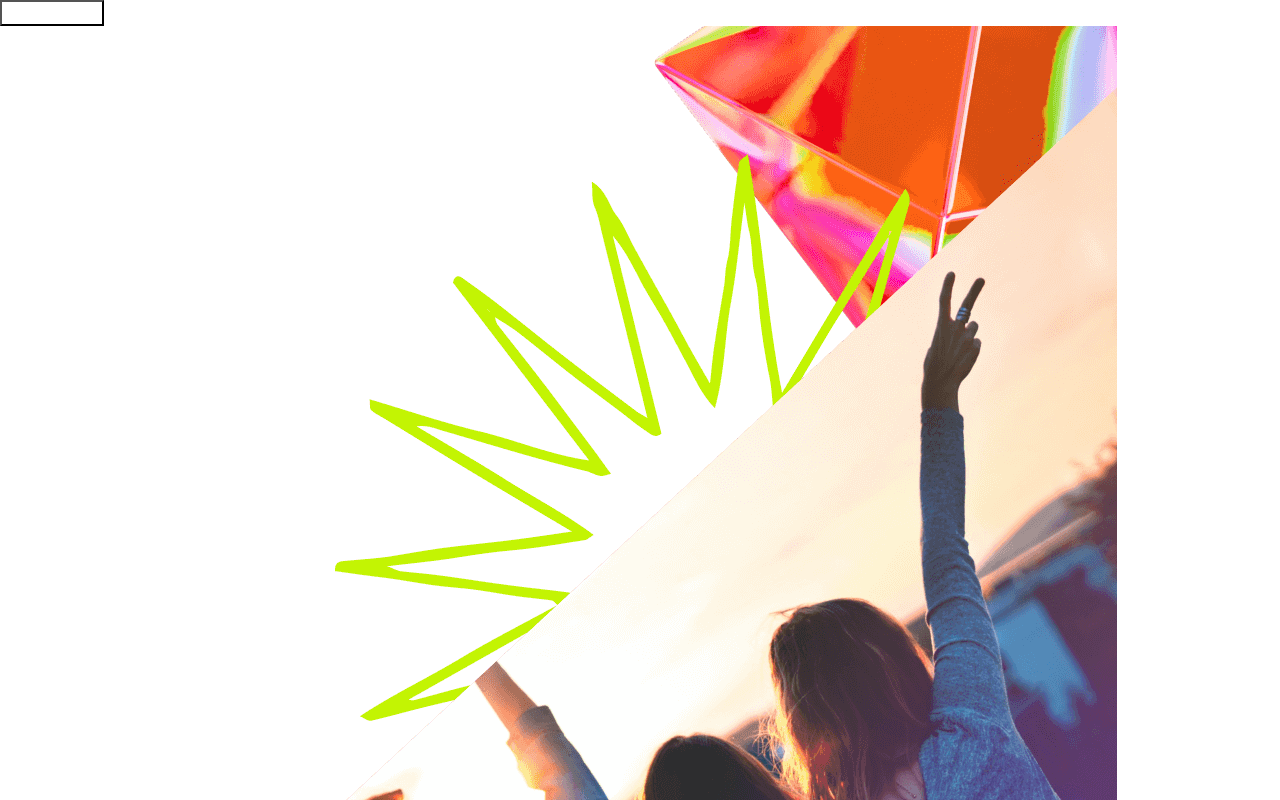
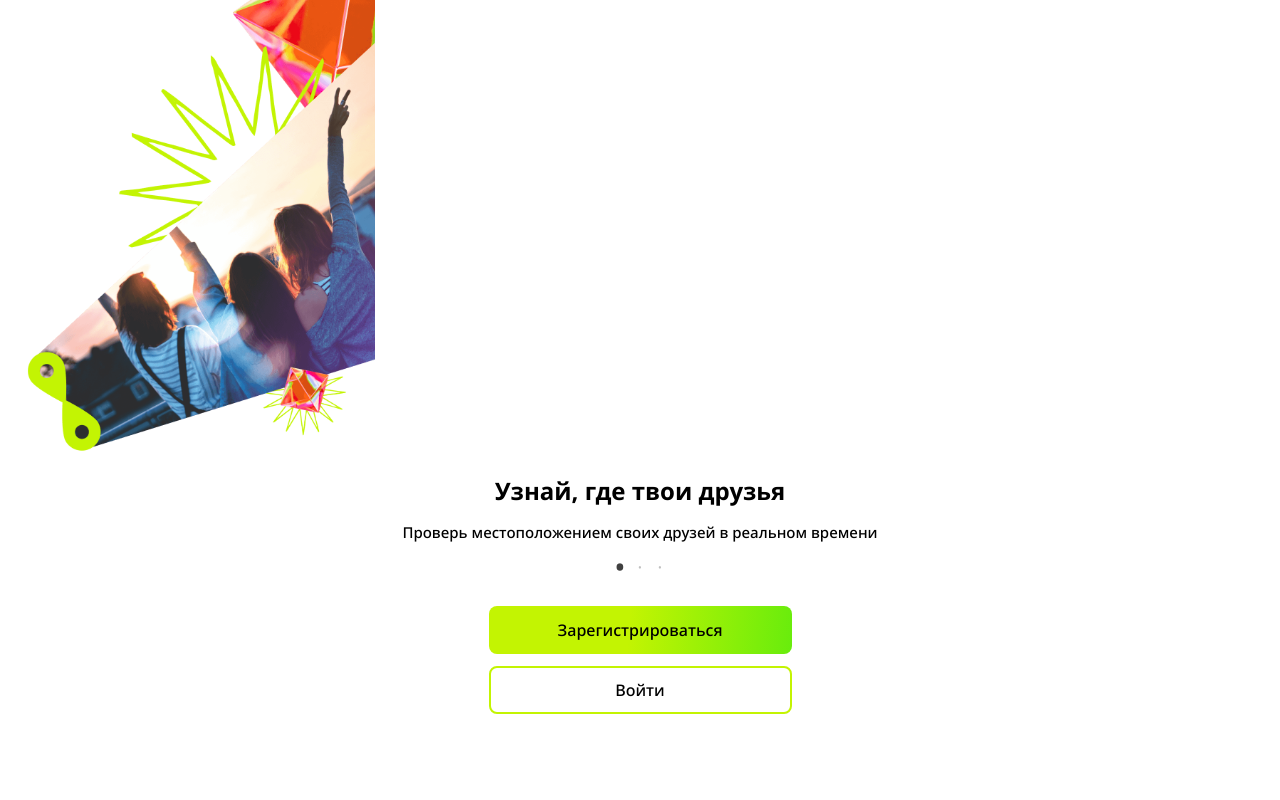
Before and after one commit to friends-locator/frontend, a React (Create React App) app: page / in a window 1280 px wide. Shown: the top 800 px of the page. Built offline with nearby package versions, Linux system fonts and the light colour scheme.

Commit message:
feat: added components Welcome and Carousel

```diff
--- a/package.json
+++ b/package.json
@@ -71,8 +71,7 @@
 			"react/function-component-definition": "off",
 			"react/jsx-props-no-spreading": "off",
 			"react/no-unescaped-entities": "off",
-			"react/button-has-type": "off",
-			"import/no-named-as-default": 0
+			"react/button-has-type": "off"
 		},
 		"overrides": [
 			{
--- a/src/components/App/App.js
+++ b/src/components/App/App.js
@@ -1,10 +1,10 @@
 import './App.scss';
-import Carousel from "../Carousel/Carousel";
+import Welcome from "../Welcome/Welcome";
 
 function App() {
 	return (
 		<div className="page">
-			<Carousel />
+			<Welcome />
 		</div>
 	);
 }
--- a/src/components/Carousel/Carousel.js
+++ b/src/components/Carousel/Carousel.js
@@ -12,24 +12,26 @@ const Carousel = () => {
     speed: 500,
     slidesToShow: 1,
     slidesToScroll:1,
+    arrows: false,
   };
 
   return (
     <Slider {...settings}>
-      <div>
-        <img className="slick-image" src={carousel1} alt='slide-1' />
-        <h1 className="welcome__title">Узнай, где твои друзья</h1>
-        <p className="welcome__description">Проверь местоположением своих друзей в реальном времени</p>
+      <div className="slick__container">
+        <div className="slick-image" style={{ backgroundImage: `url(${carousel1})`}}/>
+        <h1 className="slick__title">Узнай, где твои друзья</h1>
+        <p className="slick__description">Проверь местоположением своих друзей в реальном времени</p>
       </div>
-      <div>
-        <img className="slick-image" src={carousel2} alt='slide-2' />
-        <h1 className="welcome__title">Выбирай чем хочешь заняться</h1>
-        <p className="welcome__description">Описание</p>
+      <div className="slick__container">
+        <div className="slick-image" style={{ backgroundImage: `url(${carousel2})`}}/>
+        <h1 className="slick__title">Выбирай, чем хочешь заняться</h1>
+        <p className="slick__description">И лови мэтчи совпадений с друзьями</p>
       </div>
-      <div>
-        <img className="slick-image" src={carousel3} alt='slide-3' />
-        <h1 className="welcome__title">Заголовок</h1>
-        <p className="welcome__description">Описание</p>
+      <div className="slick__container">
+        <div className="slick-image" style={{ backgroundImage: `url(${carousel3})`}}/>
+        <h1 className="slick__title">Общайся с друзьями</h1>
+        <p className="slick__description">Планируй совместные встречи
+          на интересных мероприятиях</p>
       </div>
     </Slider>
   );
--- a/src/components/Carousel/slick-theme.css
+++ b/src/components/Carousel/slick-theme.css
@@ -1,16 +1,6 @@
 @charset "UTF-8";
 /* Slider */
 
-/* Icons */
-@font-face
-/*{*/
-/*  font-family: 'slick';*/
-/*  font-weight: normal;*/
-/*  font-style: normal;*/
-
-/*  src: url('./fonts/slick.eot');*/
-/*  src: url('./fonts/slick.eot?#iefix') format('embedded-opentype'), url('./fonts/slick.woff') format('woff'), url('./fonts/slick.ttf') format('truetype'), url('./fonts/slick.svg#slick') format('svg');*/
-/*}*/
 /* Arrows */
 .slick-prev,
 .slick-next
@@ -62,7 +52,6 @@
 .slick-prev:before,
 .slick-next:before
 {
-  /*font-family: 'slick';*/
   font-size: 20px;
   line-height: 1;
 
@@ -138,7 +127,7 @@
 
   width: 20px;
   height: 20px;
-  margin: 0 5px;
+  margin: 0;
   padding: 0;
 
   cursor: pointer;
@@ -173,7 +162,6 @@
 }
 .slick-dots li button:before
 {
-  /*font-family: 'slick';*/
   font-size: 10px;
   line-height: 20px;
 
@@ -196,5 +184,32 @@
 .slick-dots li.slick-active button:before
 {
   opacity: .75;
+  font-size: 30px;
   color: black;
 }
+
+.slick__container {
+  display: flex;
+  text-align: center;
+}
+
+.slick-image {
+  width: 375px;
+  height: 455px;
+  background-size: cover;
+  margin: 0 0 20px;
+}
+
+.slick__title {
+  font-weight: 700;
+  font-size: 24px;
+  line-height: 31px;
+  margin: 0 0 16px;
+}
+
+.slick__description {
+  font-weight: 500;
+  font-size: 15px;
+  line-height: 20px;
+  margin: 0 0 10px;
+}
--- a/src/components/Carousel/slick.css
+++ b/src/components/Carousel/slick.css
@@ -21,11 +21,9 @@
 .slick-list
 {
   position: relative;
-
   display: block;
   overflow: hidden;
-
-  margin: 0;
+  margin: 0 0 54px;
   padding: 0;
 }
 .slick-list:focus
--- a/src/components/Welcome/Welcome.js
+++ b/src/components/Welcome/Welcome.js
@@ -1,49 +1,18 @@
 import React from 'react';
-// import PropTypes from 'prop-types';
 import './Welcome.scss';
-// import Button from "../button/Button";
+import Button from "../button/Button";
 import Carousel from "../Carousel/Carousel";
 
 function Welcome() {
   return (
     <main className="welcome">
         <Carousel />
+        <div className="welcome__button-container">
+          <Button label="Зарегистрироваться" type="button" size="large" color="primary"/>
+          <Button label="Войти" type="button" size="large" color="secondary"/>
+        </div>
     </main>
   );
 }
 
 export default Welcome;
-
-
-// function Welcome({ title, description }) {
-//   const props = {
-//     title,
-//     description
-//   }
-//
-//   return (
-//     <main className="welcome">
-//       <section className="welcome__container">
-//         <img className="welcome__img" alt="изображение"/>
-//         <h1 className="welcome__title">{props.title}</h1>
-//         <p className="welcome__description">{props.description}</p>
-//         <div className="welcome__button-container">
-//           <Button label="Зарегистрироваться" type="button" size="large" color="primary"/>
-//           <Button label="Войти" type="button" size="large" color="secondary"/>
-//         </div>
-//       </section>
-//     </main>
-//   );
-// }
-// Welcome.propTypes = {
-//   title: PropTypes.string.isRequired,
-//   description: PropTypes.string.isRequired,
-// };
-//
-// // Welcome.defaultProps = {
-//   // isOpen: false,
-//   // onClose: undefined,
-//   // onSubmit: undefined,
-// // };
-//
-// export default Welcome;
--- a/src/components/Welcome/Welcome.scss
+++ b/src/components/Welcome/Welcome.scss
@@ -1,32 +1,5 @@
-.welcome {
-  display: flex;
-  justify-content: center;
-  width: 100%;
-}
-
-.welcome__container {
-  width: 375px;
-  display: flex;
-  flex-direction: column;
-  align-items: center;
-  text-align: center;
-}
-
-.welcome__title {
-  font-weight: 700;
-  font-size: 24px;
-  line-height: 31px;
-  margin: 0 0 16px;
-}
-
-.welcome__description {
-  font-weight: 500;
-  font-size: 15px;
-  line-height: 20px;
-  margin: 0;
-}
-
 .welcome__button-container {
   display: grid;
   gap: 12px;
+  justify-content: center;
 }
```
